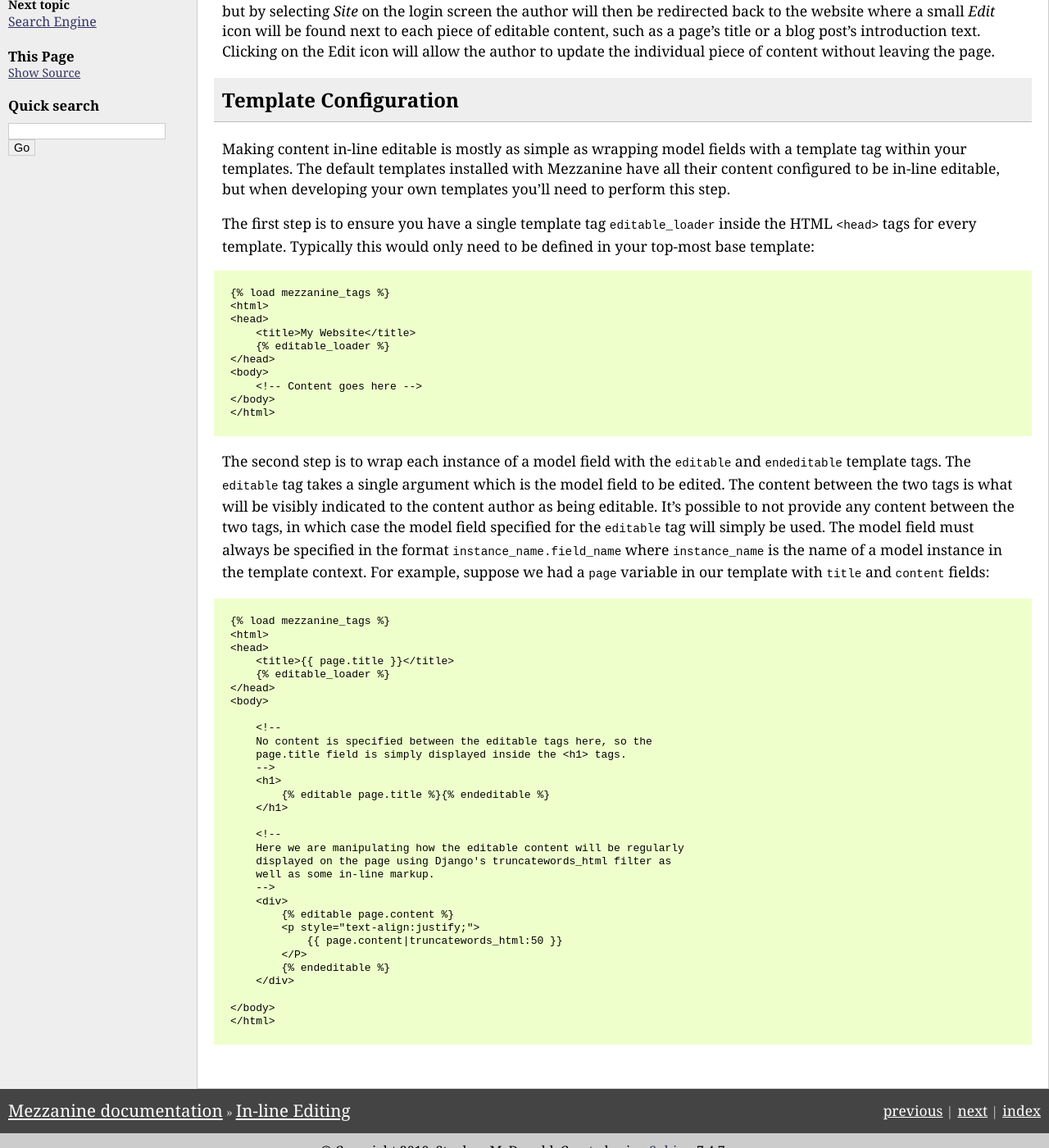
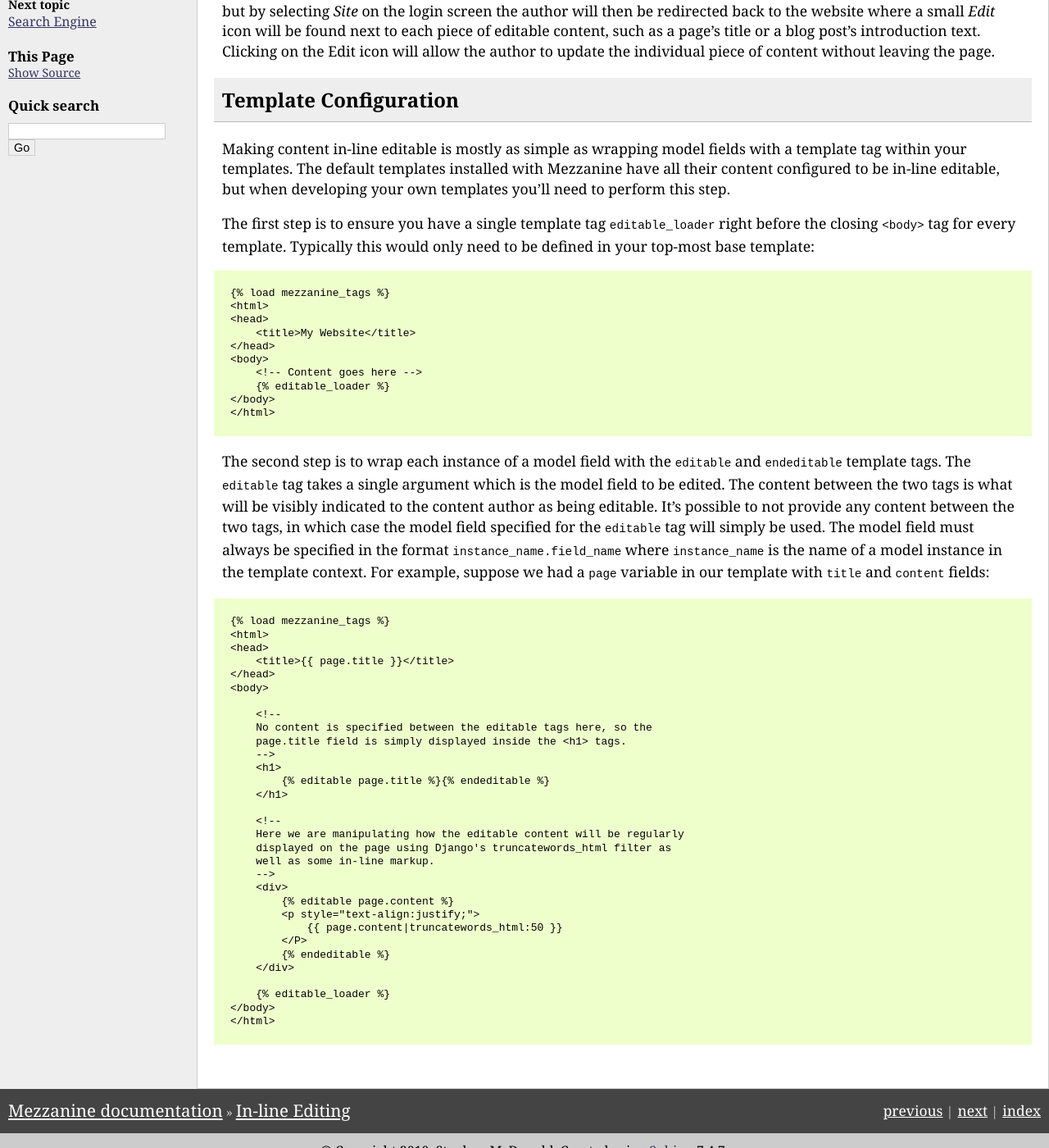
Before and after one commit to Mikechoi78/mezzanine, a Sphinx documentation site: the page built from docs/inline-editing.rst, in a window 1280 px wide and 1400 px high, scrolled down 246 px. Shown: the whole window at 82% size. Built offline with Sphinx 7.4.7, drawn with Linux system fonts in a browser that asks for light colours; the version number could not be read and is left out.

Commit message:
Update docs and styles around new positioning of editable_loader tag.

```diff
--- a/docs/inline-editing.rst
+++ b/docs/inline-editing.rst
@@ -21,17 +21,17 @@ editable, but when developing your own templates you'll need to perform
 this step.
 
 The first step is to ensure you have a single template tag
-``editable_loader`` inside the HTML ``<head>`` tags for every template.
+``editable_loader`` right before the closing ``<body>`` tag for every template.
 Typically this would only need to be defined in your top-most base template::
 
     {% load mezzanine_tags %}
     <html>
     <head>
         <title>My Website</title>
-        {% editable_loader %}
     </head>
     <body>
         <!-- Content goes here -->
+        {% editable_loader %}
     </body>
     </html>
 
@@ -50,7 +50,6 @@ a model instance in the template context. For example, suppose we had a
     <html>
     <head>
         <title>{{ page.title }}</title>
-        {% editable_loader %}
     </head>
     <body>
 
@@ -75,5 +74,6 @@ a model instance in the template context. For example, suppose we had a
             {% endeditable %}
         </div>
 
+        {% editable_loader %}
     </body>
     </html>
```
Also changed, not shown: 1 other file.
